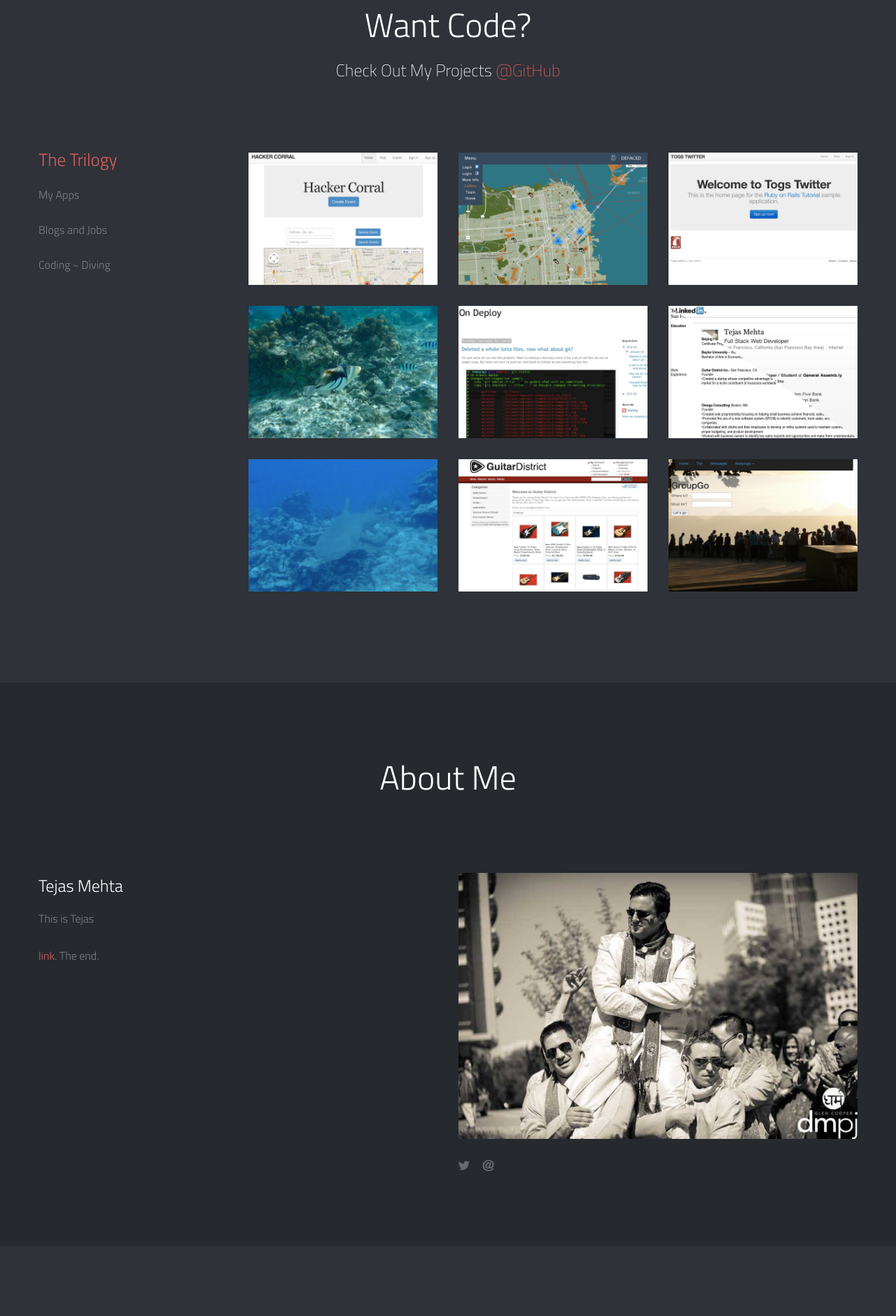
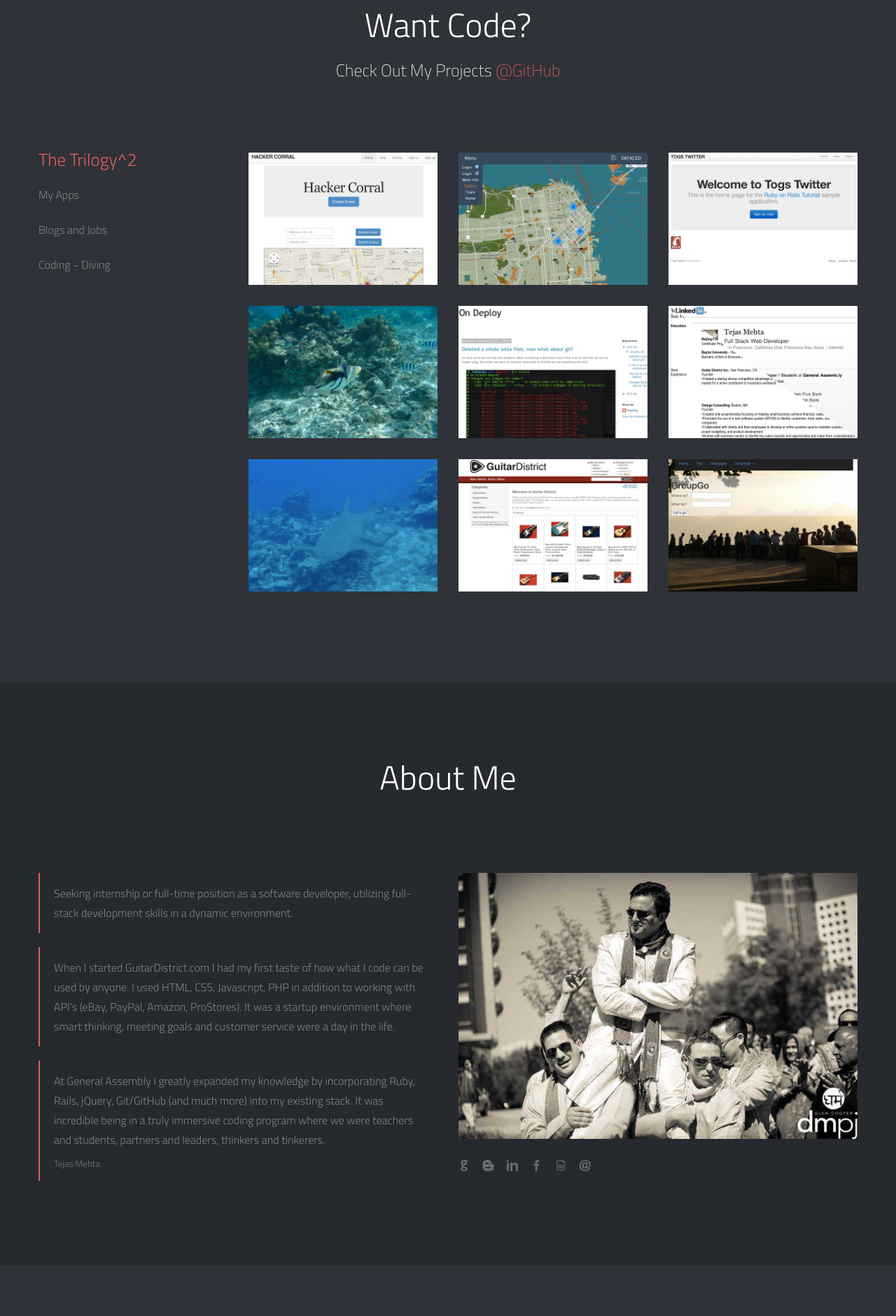
Before and after one commit to tmehta2442/homepage, a PHP site: page / in a window 1280 px wide. Shown: the part 960-2840 px from the top of the page at 70% size. Run offline with PHP 8.4, Linux system fonts and the light colour scheme; some libraries are stand-ins or nearby versions.

Commit message:
homepage, resume

```diff
--- a/_include/css/main.css
+++ b/_include/css/main.css
@@ -292,7 +292,7 @@ h3.spec {
 	width: 100%;
 	height: 100%;
 	background: #26292E;
-	opacity: 0.7;
+	opacity: 0.3;
 	filter: alpha(opacity=70);
 	z-index: 0;
 }
--- a/_include/js/main.js
+++ b/_include/js/main.js
@@ -78,7 +78,7 @@
 		thumbnail_navigation    :   0,			// Thumbnail navigation
 		slides 					:  	[			// Slideshow Images
 											{image : '_include/img/slider-images/pic1.jpg', title : '<div class="slide-content"></div>', thumb : '_include/img/slider-images/fish2.jpg', url : '_include/img/slider-images/fish2.jpg'},
-											{image : '_include/img/slider-images/pic2.jpg', title : '<div class="slide-content"></div>', thumb : '', url : ''},
+											{image : '_include/img/slider-images/pic2.jpg', title : '<div class="slide-content">3pt Code<p>1pt NFL</div>', thumb : '', url : ''},
 											{image : '_include/img/slider-images/pic3.jpg', title : '<div class="slide-content"></div>', thumb : '', url : ''},
 											{image : '_include/img/slider-images/pic4.jpg', title : '<div class="slide-content"></div>', thumb : '', url : ''}
 									],
--- a/index.html
+++ b/index.html
@@ -149,7 +149,7 @@
             	<!-- Filter -->
                 <nav id="options" class="work-nav">
                     <ul id="filters" class="option-set" data-option-key="filter">
-                        <h3><li><a href="#filter" data-option-value="*" class="selected">The Trilogy</a></li></h3>
+                        <h3><li><a href="#filter" data-option-value="*" class="selected">The Trilogy^2</a></li></h3>
                         <li><a href="#filter" data-option-value=".design">My Apps</a></li>
                         <li><a href="#filter" data-option-value=".photography">Blogs and Jobs</a></li>
                         <li><a href="#filter" data-option-value=".video">Coding ~ Diving</a></li>
@@ -213,7 +213,7 @@
 							<!-- Item Project and Filter Name -->
                         	<li class="item-thumbs span3 video">
                             	<!-- Fancybox Media - Gallery Enabled - Title - Link to Video -->
-                            	<a class="hover-wrap fancybox-media" data-fancybox-group="video" title="<p>I love diving. What does it have to do with coding? Nothing.<p>
+                            	<a class="hover-wrap fancybox-media" data-fancybox-group="video" title="<p>I love diving. What does it have to do with coding? Everything.<p>
                                                                                                         It only requires not being afraid of the unknown, working with a<p>
                                                                                                         buddy, learnig odd jargon, practice, patience, research... " href="www.youtube.com/embed/KN4ojfVgKAg" alt="testing to see if this works">
                                 	<span class="overlay-img"></span>
@@ -249,7 +249,7 @@
                                                                                       I'll bring to a team a deep and varied background- Coding, Entrepreneurship, Finance, Customer Serivce, Car Washing and the ability to cook the best Tandoori Chicken ever.<p>
                                                                                       Peruse my Linkedin/Resume and lets chat.<p>
                                                                                       <a href=http://www.linkedin.com/pub/tejas-mehta/49/58b/574>Linkedin</a><p>
-                                                                                      <a href=_include/img/work/docs/tejasmehtaresume.pdf>Resume</a>">
+                                                                                      <a href=_include/img/work/docs/TejasMehtaResume.pdf>Resume</a>">
                             </li>
                         	<!-- End Item Project -->
 
@@ -318,12 +318,30 @@
             </div>
         </div>
         <!-- End Title Page -->
+        <!-- Tejas -->
+        <div class="row">
+            <!-- blockquote -->
+            <div class="span6">
+                <!-- <h3 class="spec">Tinkerer, Coder, Scholar, </h3> -->
 
-        <!-- People -->
-        <div class="row">
-            <div class="span6 profile">
-                <h3 class="profile-name">Tejas Mehta</h3>
-                <p class="profile-description">This is Tejas<p><a href="#">link</a>. The end.</p>
+                <blockquote>
+                    Seeking internship or full-time position as a software developer, utilizing full-stack development skills in a dynamic
+                    environment.
+                </blockquote>
+                <blockquote>
+                    When I started GuitarDistrict.com I had my first taste of how what I code can be used by anyone. I used HTML,
+                    CSS, Javascript, PHP in addition to working with API's (eBay, PayPal, Amazon, ProStores). It was a startup
+                    environment where smart thinking, meeting goals and customer service were a day in the life.
+                </blockquote>
+                <blockquote>
+                    At General Assembly I greatly expanded my knowledge by incorporating Ruby, Rails, jQuery, Git/GitHub (and much
+                    more) into my existing stack. It was incredible being in a truly immersive coding program where we were teachers
+                    and students, partners and leaders, thinkers and tinkerers.
+
+                    <small>
+                        <cite title="Tejas Mehta">Tejas Mehta</cite>
+                    </small>
+                </blockquote>
             </div>
 
             <!-- Start Profile -->
@@ -337,8 +355,12 @@
                 </div>
                 <div class="social">
                 	<ul class="social-icons">
-                    	<li><a href="#"><i class="font-icon-social-twitter"></i></a></li>
-                        <li><a href="#"><i class="font-icon-social-email"></i></a></li>
+                    	<li><a href="https://github.com/tmehta2442"><i class="font-icon-social-github"></i></a></li>
+                        <li><a href="http://ondeploy.blogspot.com"><i class="font-icon-social-blogger"></i></a></li>
+                        <li><a href="http://www.linkedin.com/pub/tejas-mehta/49/58b/574"><i class="font-icon-social-linkedin"></i></a></li>
+                        <li><a href="https://www.facebook.com/tejas.mehta.52687"><i class="font-icon-social-facebook"></i></a></li>
+                        <li><a href="_include/img/work/docs/TejasMehtaResume.pdf"><i class="font-icon-file"></i></a></li>
+                        <li><a href="mailto:tj@tejas-mehta.com"><i class="font-icon-social-email"></i></a></li>
                     </ul>
                 </div>
             </div>
@@ -410,10 +432,10 @@
                         <nav id="social">
                             <ul>
                                 <li><a href="https://github.com/tmehta2442" title="Follow Me on Github" target="_blank"><span class="font-icon-social-github"></span></a></li>
+                                <li><a href="http://ondeploy.blogspot.com" title="Follow Me on LinkedIn" target="_blank"><span class="font-icon-social-blogger"></span></a></li>
+                                <li><a href="http://www.linkedin.com/pub/tejas-mehta/49/58b/574" title="Follow Me on LinkedIn" target="_blank"><span class="font-icon-social-linkedin"></span></a></li>
                                 <li><a href="https://www.facebook.com/tejas.mehta.52687" title="Follow Me on Facebook" target="_blank"><span class="font-icon-social-facebook"></span></a></li>
-                                <li><a href="http://www.linkedin.com/pub/tejas-mehta/49/58b/574" title="Follow Me on LinkedIn" target="_blank"><span class="font-icon-social-linkedin"></span></a></li>
-                                <li><a href="http://ondeploy.blogspot.com/" title="Follow Me on LinkedIn" target="_blank"><span class="font-icon-social-blogger"></span></a></li>
-                                <li><a href="_include/img/work/docs/tejasmehtaresume.pdf" title="My Resume" target="_blank"><span class="font-icon-file"></span></a></li>
+                                <li><a href="_include/img/work/docs/TejasMehtaResume.pdf" title="My Resume" target="_blank"><span class="font-icon-file"></span></a></li>
                             </ul>
                         </nav>
                     </div>
```
Also changed, not shown: _include/img/slider-images/pic1.jpg, 1 other file.
